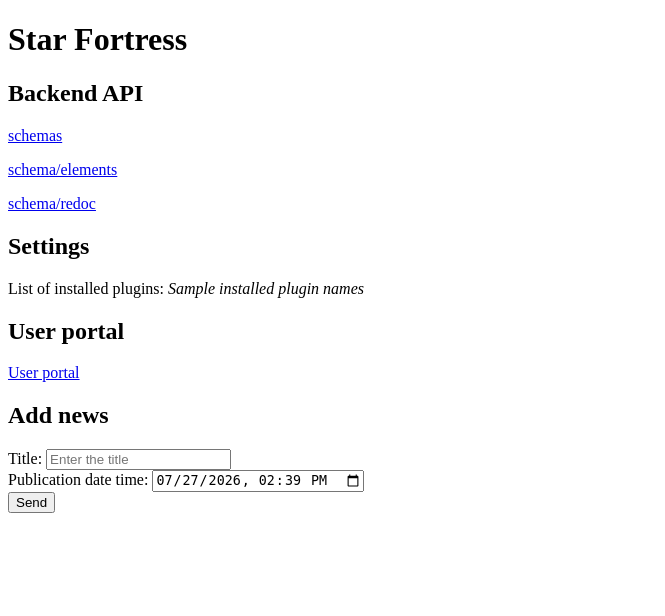
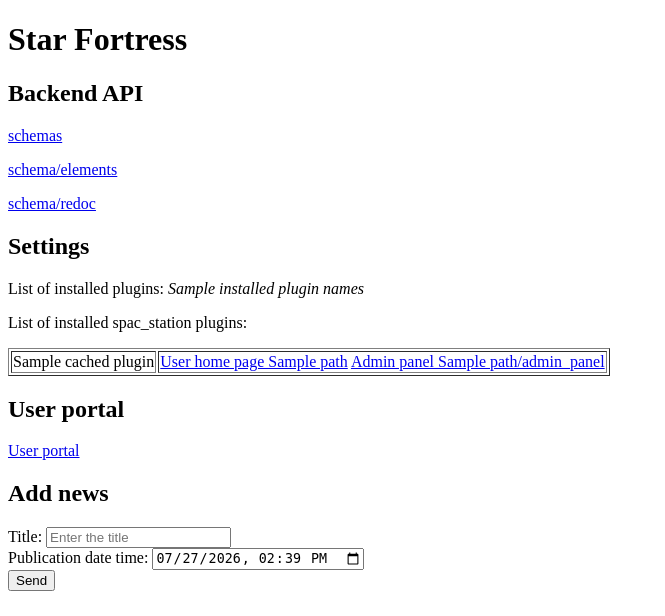
Before and after one commit to postpdm/space_station, a Python web app: template app/templates/star_fortress/index.html in a window 1280 px wide. Shown: the top 616 px of the page, without its empty margins (0-665 px from the left). Run offline with Jinja, Linux system fonts and the light colour scheme; the template is opened without the code that fills it: most values are stand-ins (such as "Sample title", 1, 10 or a date in 2020).

Commit message:
#5 list of special plugins in admin panel

```diff
--- a/app/app.py
+++ b/app/app.py
@@ -8,9 +8,13 @@ from .core.core_view import NewsController
 
 from .plugins import get_all_ss_plugins
 
+plugins_list = get_all_ss_plugins()
+
 app = Litestar( route_handlers=[User_Portal_Controller, Star_Fortress_Controller, NewsController],
                 template_config=template_config,
-                plugins=[db_plugin] + get_all_ss_plugins(),
+                plugins=[db_plugin] + plugins_list,
     )
 
+app.state.active_plugins = plugins_list
+
 #
--- a/app/star_fortress/sf_views.py
+++ b/app/star_fortress/sf_views.py
@@ -11,6 +11,7 @@ class Star_Fortress_Controller(Controller):
 
         # Access to app through request
         app_instance = request.app
+        cached_plugins = request.app.state.active_plugins
 
         # Get all plugins
         plugin_names = [
@@ -19,5 +20,5 @@ class Star_Fortress_Controller(Controller):
 
         return Template(
             template_name = STAR_FORTRESS_TEMPLATES_DIR + "index.html",
-            context={ 'installed_plugin_names' : plugin_names }
+            context={ 'installed_plugin_names' : plugin_names, 'cached_plugins' : cached_plugins }
         )
--- a/app/templates/star_fortress/index.html
+++ b/app/templates/star_fortress/index.html
@@ -16,6 +16,20 @@
 
 <h2>Settings </h2>
 <p>List of installed plugins: <i>{{installed_plugin_names}}</i></p>
+<p>List of installed spac_station plugins:</p>
+<table border="1">
+{% for p in cached_plugins %}
+<tr>
+<td>	{{p.plugin_name}}</td>
+<td>
+	{% for c in p.controllers %}
+		<a href="{{c.path}}">User home page {{c.path}}</a>
+		<a href="{{c.path}}/admin_panel">Admin panel {{c.path}}/admin_panel</a>
+	{% endfor %}
+</td>
+</tr>
+{% endfor %}
+</table>
 
 <h2>User portal</h2>
 <p><a href="/">User portal</a></p>
```
Also changed, not shown: app/plugins/dummy_one_page_static/controller.py (+6 -2 lines).
